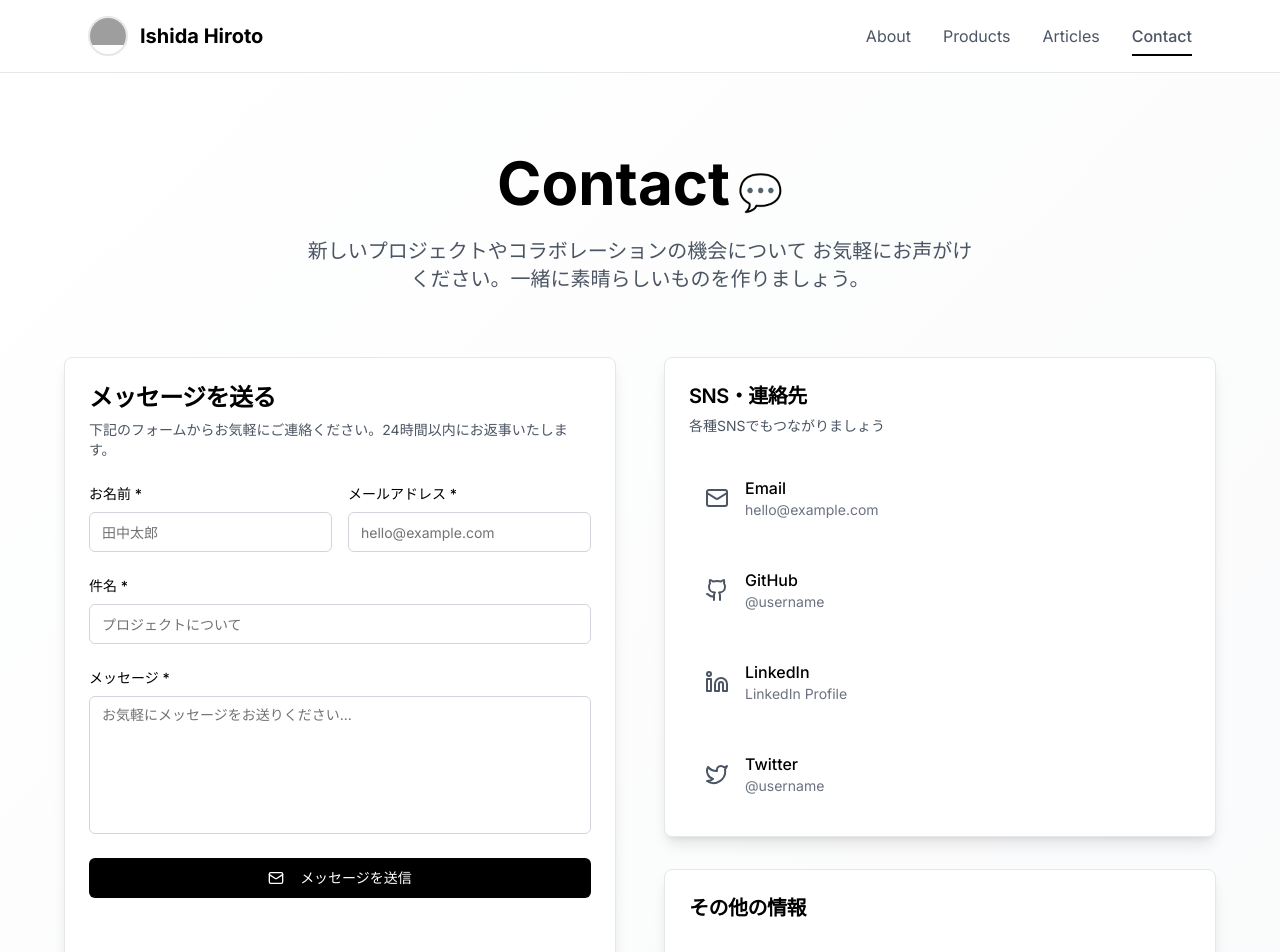
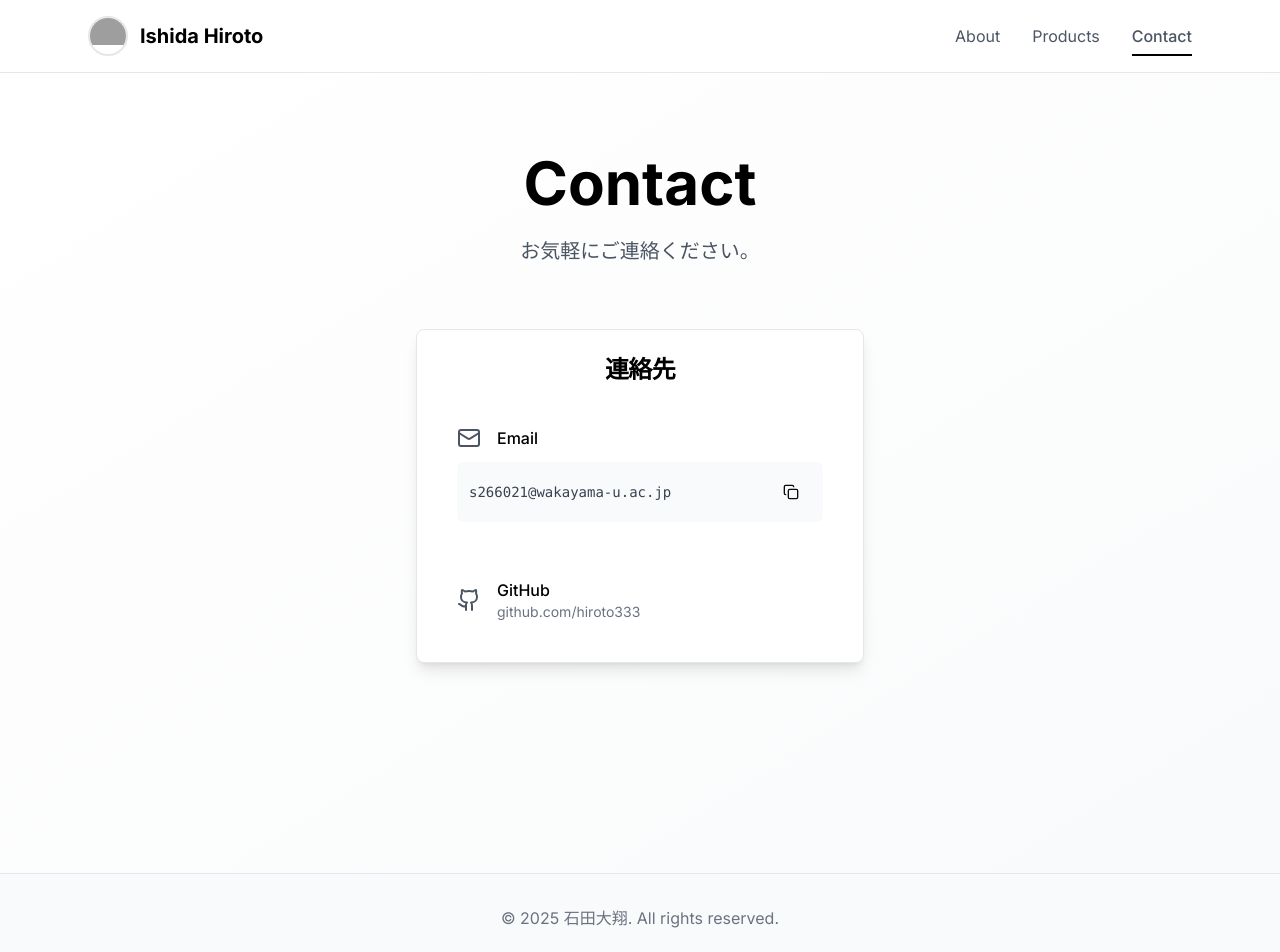
Before and after one commit to hiroto333/Portfolio, a Next.js app: page /contact in a window 1280 px wide. Shown: the top 952 px of the page. Built offline with nearby package versions, Linux system fonts and the light colour scheme; grey boxes are pictures that could not be loaded.

Commit message:
feat: resolve email issues and unify GitHub links
Update email copy functionality and improve UX with visual feedback
Unify GitHub links and icons for consistent design across the app

#VERCEL_SKIP

Co-authored-by: HIROTOISHIDA <134946731+hiroto333@users.noreply.github.com>

```diff
--- a/app/articles/page.tsx
+++ b/app/articles/page.tsx
@@ -88,7 +88,6 @@ export default function ArticlesPage() {
         <div className="text-center mb-16">
           <h1 className="text-5xl md:text-6xl font-bold text-black mb-6">
             Articles
-            <span className="text-4xl ml-2">📝</span>
           </h1>
           <p className="text-xl text-gray-600 max-w-2xl mx-auto">
             技術的な学びや経験を記事として共有しています。
--- a/app/contact/page.tsx
+++ b/app/contact/page.tsx
@@ -1,253 +1,76 @@
 "use client"
-
-import type React from "react"
-
-import { Mail, Github, Linkedin, Twitter, MapPin, Phone } from "lucide-react"
-import Link from "next/link"
+import { Mail, Github, Copy, Check } from "lucide-react"
+import { Card, CardContent, CardHeader, CardTitle } from "@/components/ui/card"
 import { Button } from "@/components/ui/button"
-import { Card, CardContent, CardDescription, CardHeader, CardTitle } from "@/components/ui/card"
-import { Input } from "@/components/ui/input"
-import { Textarea } from "@/components/ui/textarea"
 import { useState } from "react"
 
 export default function ContactPage() {
-  const [formData, setFormData] = useState({
-    name: "",
-    email: "",
-    subject: "",
-    message: "",
-  })
-  const [isSubmitting, setIsSubmitting] = useState(false)
-  const [hoveredSocial, setHoveredSocial] = useState<string | null>(null)
+  const [copiedEmail, setCopiedEmail] = useState(false)
 
-  const handleSubmit = async (e: React.FormEvent) => {
-    e.preventDefault()
-    setIsSubmitting(true)
-
-    // Simulate form submission
-    await new Promise((resolve) => setTimeout(resolve, 2000))
-
-    alert("メッセージを送信しました！ありがとうございます。")
-    setFormData({ name: "", email: "", subject: "", message: "" })
-    setIsSubmitting(false)
+  const handleCopyEmail = async () => {
+    try {
+      await navigator.clipboard.writeText("s266021@wakayama-u.ac.jp")
+      setCopiedEmail(true)
+      setTimeout(() => setCopiedEmail(false), 2000)
+    } catch (err) {
+      // フォールバック: テキスト選択
+      const textArea = document.createElement("textarea")
+      textArea.value = "s266021@wakayama-u.ac.jp"
+      document.body.appendChild(textArea)
+      textArea.select()
+      document.execCommand("copy")
+      document.body.removeChild(textArea)
+      setCopiedEmail(true)
+      setTimeout(() => setCopiedEmail(false), 2000)
+    }
   }
-
-  const handleInputChange = (e: React.ChangeEvent<HTMLInputElement | HTMLTextAreaElement>) => {
-    setFormData({
-      ...formData,
-      [e.target.name]: e.target.value,
-    })
-  }
-
-  const socialLinks = [
-    {
-      name: "Email",
-      icon: Mail,
-      href: "mailto:hello@example.com",
-      label: "hello@example.com",
-      color: "hover:text-red-500",
-    },
-    {
-      name: "GitHub",
-      icon: Github,
-      href: "https://github.com",
-      label: "@username",
-      color: "hover:text-gray-800",
-    },
-    {
-      name: "LinkedIn",
-      icon: Linkedin,
-      href: "https://linkedin.com",
-      label: "LinkedIn Profile",
-      color: "hover:text-blue-600",
-    },
-    {
-      name: "Twitter",
-      icon: Twitter,
-      href: "https://twitter.com",
-      label: "@username",
-      color: "hover:text-blue-400",
-    },
-  ]
 
   return (
     <div className="min-h-screen bg-gradient-to-br from-white to-gray-50 py-20 px-6">
-      <div className="max-w-6xl mx-auto">
+      <div className="max-w-4xl mx-auto">
         <div className="text-center mb-16">
-          <h1 className="text-5xl md:text-6xl font-bold text-black mb-6">
-            Contact
-            <span className="text-4xl ml-2">💬</span>
-          </h1>
-          <p className="text-xl text-gray-600 max-w-2xl mx-auto">
-            新しいプロジェクトやコラボレーションの機会について
-            お気軽にお声がけください。一緒に素晴らしいものを作りましょう。
-          </p>
+          <h1 className="text-5xl md:text-6xl font-bold text-black mb-6">Contact</h1>
+          <p className="text-xl text-gray-600 max-w-2xl mx-auto">お気軽にご連絡ください。</p>
         </div>
 
-        <div className="grid lg:grid-cols-2 gap-12">
-          {/* Contact Form */}
-          <Card className="bg-white border-gray-200 shadow-lg hover:shadow-xl transition-all duration-300">
-            <CardHeader>
-              <CardTitle className="text-2xl text-black">メッセージを送る</CardTitle>
-              <CardDescription className="text-gray-600">
-                下記のフォームからお気軽にご連絡ください。24時間以内にお返事いたします。
-              </CardDescription>
+        <div className="flex justify-center">
+          <Card className="bg-white border-gray-200 shadow-lg hover:shadow-xl transition-all duration-300 w-full max-w-md">
+            <CardHeader className="text-center">
+              <CardTitle className="text-2xl text-black">連絡先</CardTitle>
             </CardHeader>
-            <CardContent>
-              <form onSubmit={handleSubmit} className="space-y-6">
-                <div className="grid md:grid-cols-2 gap-4">
+            <CardContent className="space-y-6">
+              {/* Email */}
+              <div className="p-4 rounded-lg hover:bg-gray-50 transition-all duration-300 group">
+                <div className="flex items-center mb-3">
+                  <Mail className="w-6 h-6 text-gray-600 hover:text-red-500 transition-colors mr-4" />
                   <div>
-                    <label htmlFor="name" className="block text-sm font-medium text-black mb-2">
-                      お名前 *
-                    </label>
-                    <Input
-                      id="name"
-                      name="name"
-                      type="text"
-                      required
-                      value={formData.name}
-                      onChange={handleInputChange}
-                      className="border-gray-300 focus:border-black focus:ring-black transition-colors"
-                      placeholder="田中太郎"
-                    />
-                  </div>
-                  <div>
-                    <label htmlFor="email" className="block text-sm font-medium text-black mb-2">
-                      メールアドレス *
-                    </label>
-                    <Input
-                      id="email"
-                      name="email"
-                      type="email"
-                      required
-                      value={formData.email}
-                      onChange={handleInputChange}
-                      className="border-gray-300 focus:border-black focus:ring-black transition-colors"
-                      placeholder="hello@example.com"
-                    />
+                    <div className="font-medium text-black group-hover:text-gray-600 transition-colors">Email</div>
                   </div>
                 </div>
+                <div className="flex items-center justify-between bg-gray-50 p-3 rounded-md">
+                  <span className="text-sm text-gray-700 font-mono">s266021@wakayama-u.ac.jp</span>
+                  <Button onClick={handleCopyEmail} size="sm" variant="ghost" className="ml-2 hover:bg-gray-200">
+                    {copiedEmail ? <Check className="w-4 h-4 text-green-500" /> : <Copy className="w-4 h-4" />}
+                  </Button>
+                </div>
+                {copiedEmail && <p className="text-xs text-green-600 mt-1">メールアドレスをコピーしました！</p>}
+              </div>
 
+              {/* GitHub */}
+              <a
+                href="https://github.com/hiroto333"
+                target="_blank"
+                rel="noopener noreferrer"
+                className="flex items-center p-4 rounded-lg hover:bg-gray-50 transition-all duration-300 group hover:scale-105 hover:shadow-md"
+              >
+                <Github className="w-6 h-6 text-gray-600 hover:text-gray-800 transition-colors mr-4" />
                 <div>
-                  <label htmlFor="subject" className="block text-sm font-medium text-black mb-2">
-                    件名 *
-                  </label>
-                  <Input
-                    id="subject"
-                    name="subject"
-                    type="text"
-                    required
-                    value={formData.subject}
-                    onChange={handleInputChange}
-                    className="border-gray-300 focus:border-black focus:ring-black transition-colors"
-                    placeholder="プロジェクトについて"
-                  />
+                  <div className="font-medium text-black group-hover:text-gray-600 transition-colors">GitHub</div>
+                  <div className="text-sm text-gray-500">github.com/hiroto333</div>
                 </div>
-
-                <div>
-                  <label htmlFor="message" className="block text-sm font-medium text-black mb-2">
-                    メッセージ *
-                  </label>
-                  <Textarea
-                    id="message"
-                    name="message"
-                    required
-                    value={formData.message}
-                    onChange={handleInputChange}
-                    rows={6}
-                    className="border-gray-300 focus:border-black focus:ring-black transition-colors resize-none"
-                    placeholder="お気軽にメッセージをお送りください..."
-                  />
-                </div>
-
-                <Button
-                  type="submit"
-                  disabled={isSubmitting}
-                  className="w-full bg-black text-white hover:bg-gray-800 hover:scale-105 transition-all duration-300 disabled:opacity-50 disabled:cursor-not-allowed"
-                >
-                  {isSubmitting ? (
-                    <>
-                      <div className="animate-spin rounded-full h-4 w-4 border-b-2 border-white mr-2" />
-                      送信中...
-                    </>
-                  ) : (
-                    <>
-                      <Mail className="w-4 h-4 mr-2" />
-                      メッセージを送信
-                    </>
-                  )}
-                </Button>
-              </form>
+              </a>
             </CardContent>
           </Card>
-
-          {/* Contact Info */}
-          <div className="space-y-8">
-            {/* Social Links */}
-            <Card className="bg-white border-gray-200 shadow-lg hover:shadow-xl transition-all duration-300">
-              <CardHeader>
-                <CardTitle className="text-xl text-black">SNS・連絡先</CardTitle>
-                <CardDescription className="text-gray-600">各種SNSでもつながりましょう</CardDescription>
-              </CardHeader>
-              <CardContent>
-                <div className="space-y-4">
-                  {socialLinks.map((social) => (
-                    <Link
-                      key={social.name}
-                      href={social.href}
-                      className={`flex items-center p-4 rounded-lg hover:bg-gray-50 transition-all duration-300 group ${
-                        hoveredSocial === social.name ? "scale-105 shadow-md" : ""
-                      }`}
-                      onMouseEnter={() => setHoveredSocial(social.name)}
-                      onMouseLeave={() => setHoveredSocial(null)}
-                    >
-                      <social.icon className={`w-6 h-6 text-gray-600 ${social.color} transition-colors mr-4`} />
-                      <div>
-                        <div className="font-medium text-black group-hover:text-gray-600 transition-colors">
-                          {social.name}
-                        </div>
-                        <div className="text-sm text-gray-500">{social.label}</div>
-                      </div>
-                    </Link>
-                  ))}
-                </div>
-              </CardContent>
-            </Card>
-
-            {/* Additional Info */}
-            <Card className="bg-white border-gray-200 shadow-lg hover:shadow-xl transition-all duration-300">
-              <CardHeader>
-                <CardTitle className="text-xl text-black">その他の情報</CardTitle>
-              </CardHeader>
-              <CardContent>
-                <div className="space-y-4">
-                  <div className="flex items-center p-4 rounded-lg hover:bg-gray-50 transition-colors">
-                    <MapPin className="w-6 h-6 text-gray-600 hover:text-green-500 transition-colors mr-4" />
-                    <div>
-                      <div className="font-medium text-black">所在地</div>
-                      <div className="text-sm text-gray-500">東京, 日本</div>
-                    </div>
-                  </div>
-
-                  <div className="flex items-center p-4 rounded-lg hover:bg-gray-50 transition-colors">
-                    <Phone className="w-6 h-6 text-gray-600 hover:text-blue-500 transition-colors mr-4" />
-                    <div>
-                      <div className="font-medium text-black">対応時間</div>
-                      <div className="text-sm text-gray-500">平日 9:00 - 18:00 (JST)</div>
-                    </div>
-                  </div>
-                </div>
-              </CardContent>
-            </Card>
-
-            {/* Quick Response */}
-            <div className="bg-gradient-to-r from-gray-50 to-gray-100 p-6 rounded-2xl">
-              <h3 className="text-lg font-semibold text-black mb-2">迅速な対応をお約束</h3>
-              <p className="text-gray-600 text-sm leading-relaxed">
-                いただいたメッセージには24時間以内にお返事いたします。 緊急の場合は、SNSのDMでもお気軽にご連絡ください。
-              </p>
-            </div>
-          </div>
         </div>
       </div>
     </div>
--- a/app/products/[id]/page.tsx
+++ b/app/products/[id]/page.tsx
@@ -24,7 +24,7 @@ export default function ProductDetailPage() {
       demoUrl: "#",
       githubUrl: "#",
       developmentTime: "ハッカソン期間中（48時間）",
-      teamSize: "チーム開発",
+      teamSize: "チーム開発（4人）",
       role: "ポップアップメモ表示機能、下線追加機能の実装、発表資料作成",
       award: "技育CAMP Vol.23 2024年度 最優秀賞",
       challenges: [
@@ -54,7 +54,7 @@ export default function ProductDetailPage() {
     },
     "2": {
       title: "Trive",
-      description: "AI搭載旅行プラン作成アプリ",
+      description: "旅行プラン作成アプリ",
       longDescription:
         "ユーザーが行きたい市区町村を選択すると地図上に観光スポットがピンで表示され、訪れたい場所を保存できます。各スポットに滞在時間を入力すると、効率的なルートと所要時間が自動で表示され、旅行のしおりの基礎となるプラン（訪問順、滞在時間、移動時間）を作成できるWebアプリケーションです。",
       technologies: ["React", "Node.js", "Express", "MongoDB", "Google Maps API", "JavaScript"],
--- a/app/products/page.tsx
+++ b/app/products/page.tsx
@@ -129,12 +129,7 @@ export default function ProductsPage() {
       <div className="max-w-6xl mx-auto">
         {/* Header */}
         <div className="text-center mb-16">
-          <h1 className="text-5xl md:text-6xl font-bold text-black mb-6">
-            Products
-            <span className="text-4xl ml-2" role="img" aria-label="ロケット">
-              🚀
-            </span>
-          </h1>
+          <h1 className="text-5xl md:text-6xl font-bold text-black mb-6">Products</h1>
           <p className="text-xl text-gray-600 max-w-2xl mx-auto">
             これまでに手がけたプロジェクトをご紹介します。
             ハッカソンでの受賞作品から研究プロジェクトまで、様々な技術とアプローチで課題解決に取り組みました。
@@ -269,7 +264,7 @@ export default function ProductsPage() {
             asChild
           >
             <a
-              href="https://github.com"
+              href="https://github.com/hiroto333"
               target="_blank"
               rel="noopener noreferrer"
               aria-label="GitHubでより多くのプロジェクトを見る（新しいタブで開く）"
--- a/components/header.tsx
+++ b/components/header.tsx
@@ -1,19 +1,22 @@
 "use client"
+
+import type React from "react"
 
 import Link from "next/link"
 import { usePathname } from "next/navigation"
 import { useState, useEffect } from "react"
 import Image from "next/image"
+import { Mail, Github, Check } from "lucide-react"
 
 export function Header() {
   const pathname = usePathname()
   const [clickedTab, setClickedTab] = useState<string | null>(null)
   const [isMobileMenuOpen, setIsMobileMenuOpen] = useState(false)
+  const [copiedEmail, setCopiedEmail] = useState(false)
 
   const navItems = [
     { href: "/about", label: "About" },
     { href: "/products", label: "Products" },
-    { href: "/articles", label: "Articles" },
     { href: "/contact", label: "Contact" },
   ]
 
@@ -25,6 +28,25 @@ export function Header() {
 
   const toggleMobileMenu = () => {
     setIsMobileMenuOpen(!isMobileMenuOpen)
+  }
+
+  const handleCopyEmail = async (e: React.MouseEvent) => {
+    e.preventDefault()
+    try {
+      await navigator.clipboard.writeText("s266021@wakayama-u.ac.jp")
+      setCopiedEmail(true)
+      setTimeout(() => setCopiedEmail(false), 2000)
+    } catch (err) {
+      // フォールバック: テキスト選択
+      const textArea = document.createElement("textarea")
+      textArea.value = "s266021@wakayama-u.ac.jp"
+      document.body.appendChild(textArea)
+      textArea.select()
+      document.execCommand("copy")
+      document.body.removeChild(textArea)
+      setCopiedEmail(true)
+      setTimeout(() => setCopiedEmail(false), 2000)
+    }
   }
 
   useEffect(() => {
@@ -194,25 +216,24 @@ export function Header() {
             <div className="text-center">
               <p className="text-sm text-gray-500 mb-4">Let's connect!</p>
               <div className="flex justify-center space-x-4">
+                <button
+                  onClick={handleCopyEmail}
+                  className="w-10 h-10 bg-gray-100 rounded-full flex items-center justify-center hover:bg-black hover:text-white transition-all duration-300 hover:scale-110 relative"
+                  title={copiedEmail ? "コピーしました！" : "メールアドレスをコピー"}
+                >
+                  {copiedEmail ? <Check className="w-4 h-4 text-green-500" /> : <Mail className="w-4 h-4" />}
+                </button>
                 <a
-                  href="mailto:hello@example.com"
+                  href="https://github.com/hiroto333"
+                  target="_blank"
+                  rel="noopener noreferrer"
                   className="w-10 h-10 bg-gray-100 rounded-full flex items-center justify-center hover:bg-black hover:text-white transition-all duration-300 hover:scale-110"
+                  title="GitHub"
                 >
-                  <span className="text-sm">✉️</span>
-                </a>
-                <a
-                  href="https://github.com"
-                  className="w-10 h-10 bg-gray-100 rounded-full flex items-center justify-center hover:bg-black hover:text-white transition-all duration-300 hover:scale-110"
-                >
-                  <span className="text-sm">🐙</span>
-                </a>
-                <a
-                  href="https://linkedin.com"
-                  className="w-10 h-10 bg-gray-100 rounded-full flex items-center justify-center hover:bg-black hover:text-white transition-all duration-300 hover:scale-110"
-                >
-                  <span className="text-sm">💼</span>
+                  <Github className="w-4 h-4" />
                 </a>
               </div>
+              {copiedEmail && <p className="text-xs text-green-600 mt-2">メールアドレスをコピーしました！</p>}
             </div>
           </div>
         </div>
```
Also changed, not shown: app/about/page.tsx (+4 -7 lines), app/page.tsx (+23 -10 lines).
